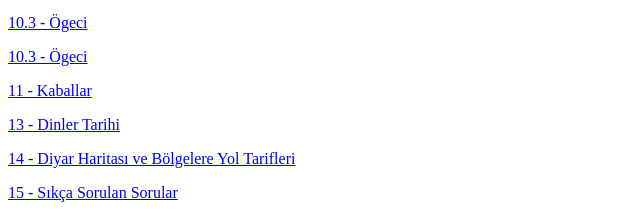
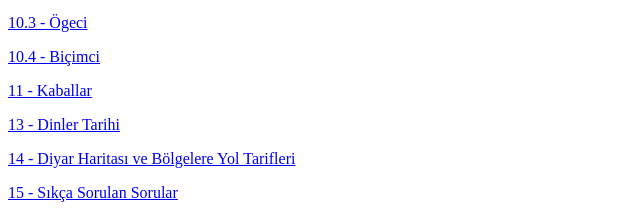
Before and after one commit to mangusmud/mangusmud.github.io, a plain HTML site: page index.html in a window 1280 px wide. Shown: the part 440-655 px from the top of the page, 0-640 px from the left. Drawn offline with Linux system fonts and the light colour scheme.

Commit message:
Update index.html

```diff
--- a/index.html
+++ b/index.html
@@ -16,7 +16,7 @@
   <p><a href="10_1-Gan.html">10.1 - Gan</a></p>
   <p><a href="10_2-Karakam.html">10.2 - Karakam</a></p>
   <p><a href="10_3-Ogeci.html">10.3 - Ögeci</a></p>
-  <p><a href="10_4-bicimci.html">10.3 - Ögeci</a></p>
+  <p><a href="10_4-bicimci.html">10.4 - Biçimci</a></p>
 
 <p><a href="11-kaballar.html">11 - Kaballar</a></p>
 <p><a href="13-Dinler-Tarihi.html">13 - Dinler Tarihi</a></p>
```
